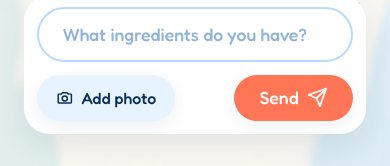
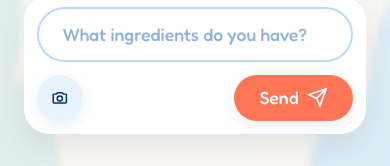
Before and after one commit to ol1ak5/my-personal-chef, a Next.js app in the folder frontend/: page / in a window 390 px wide. Shown: the part 675-841 px from the top of the page. Built offline with nearby package versions, Linux system fonts and the light colour scheme; no server answers.

Commit message:
Keep the send button off the X on phones
At phone width the composer row is too narrow for "Add photo", the X and
"Cooking...", so the send button slid over the X. Below the sm breakpoint
the photo button is now a round camera icon, like the X beside it.

```diff
--- a/frontend/app/page.tsx
+++ b/frontend/app/page.tsx
@@ -423,14 +423,18 @@ export default function Home() {
                   className="hidden"
                   id="photo-upload"
                 />
+                {/* On a phone the label, the X and "Cooking..." do not fit in one
+                    row, and the send button ends up covering the X, so the
+                    button shrinks to a round icon there, like the X beside it. */}
                 <button
                   type="button"
                   onClick={() => fileInputRef.current?.click()}
-                  className="composer-btn composer-btn--soft flex items-center justify-center rounded-full font-medium text-[var(--color-ink)] shrink-0"
-                  style={{ gap: uc(10), height: uc(58), paddingInline: uc(24), fontSize: uc(20), background: "var(--color-leaf-bg)" }}
+                  aria-label="Add photo"
+                  className="composer-btn composer-btn--soft flex items-center justify-center rounded-full font-medium text-[var(--color-ink)] shrink-0 px-[calc(24*var(--uc))] max-sm:px-0 max-sm:w-[calc(58*var(--uc))]"
+                  style={{ gap: uc(10), height: uc(58), fontSize: uc(20), background: "var(--color-leaf-bg)" }}
                 >
                   <CameraIcon style={{ width: uc(22), height: uc(22) }} />
-                  Add photo
+                  <span className="max-sm:hidden">Add photo</span>
                 </button>
 
                 {/* Only offered once there is something to clear, so it cannot be
```
